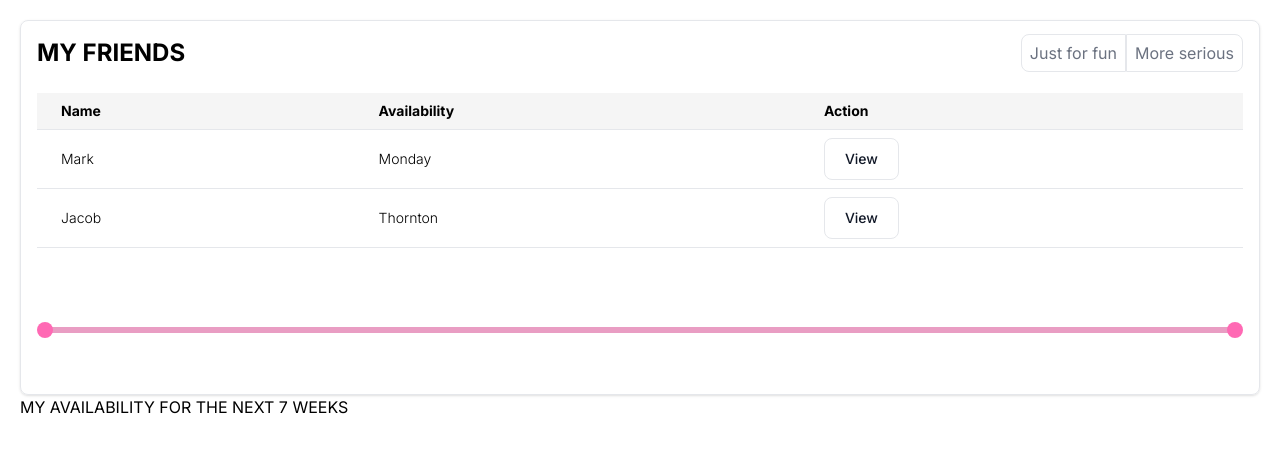
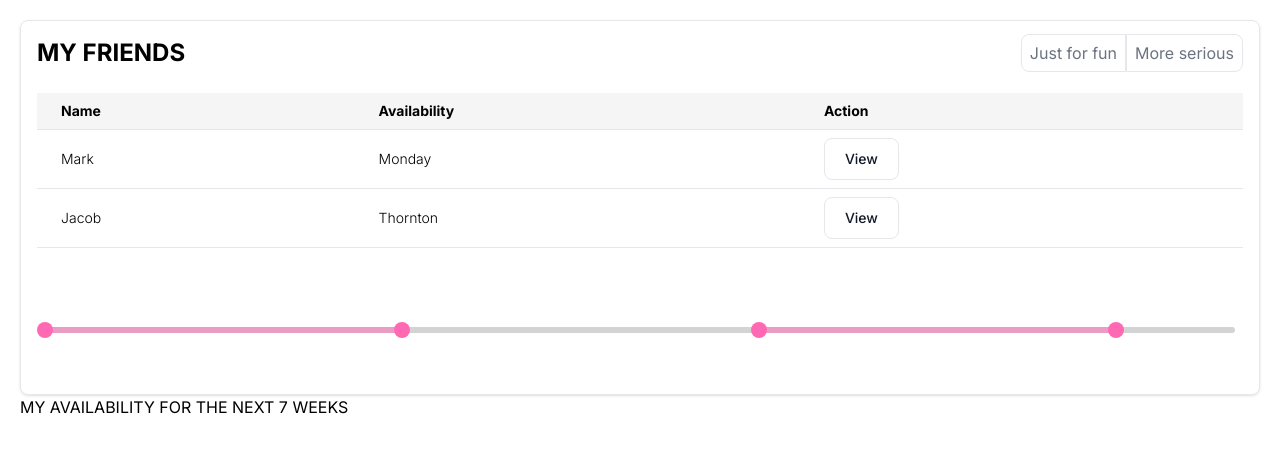
Before and after one commit to rafinutshaw/stafftribes-challenge, a Next.js app: page / in a window 1280 px wide. Shown: the top 452 px of the page. Built offline with nearby package versions, Linux system fonts and the light colour scheme.

Commit message:
Scaffold multirange slider

```diff
--- a/src/app/components/generic-components/intervals-slider/intervals-slider.tsx
+++ b/src/app/components/generic-components/intervals-slider/intervals-slider.tsx
@@ -2,30 +2,50 @@ import { useEffect, useState } from "react";
 import './style.scss'
 
 export default function IntervalsSlider({ min, max, value, step, onChange }: any) {
-    const [minValue, setMinValue] = useState(value ? value.min : min);
-    const [maxValue, setMaxValue] = useState(value ? value.max : max);
+    const [minValue, setMinValue] = useState(0);
+    const [maxValue, setMaxValue] = useState(30);
+    const [minValue2, setMinValue2] = useState(60);
+    const [maxValue2, setMaxValue2] = useState(90);
 
     useEffect(() => {
         if (value) {
-            setMinValue(value.min);
-            setMaxValue(value.max);
+            setMinValue(0);
+            setMaxValue(30);
+            setMinValue2(60);
+            setMaxValue2(90);
         }
-    }, [value]);
+    }, []);
 
     const handleChange = (newMin: number, newMax: number) => {
-        if (newMin >= newMax && newMax != max) {
+        if (newMin >= newMax && newMax < max) {
             newMax += 5
         }
-        if (newMax <= newMin && newMin != min) {
+        if (newMax <= newMin && newMin > min) {
             newMin -= 5
         }
+
         setMinValue(newMin)
         setMaxValue(newMax)
         onChange({ min: newMin, max: newMax });
     };
 
+    const handleChange2 = (newMin: number, newMax: number) => {
+        if (newMin >= newMax && newMax < max) {
+            newMax += 5
+        }
+        if (newMax <= newMin && newMin > min) {
+            newMin -= 5
+        }
+
+        setMinValue2(newMin)
+        setMaxValue2(newMax)
+        onChange({ min: newMin, max: newMax });
+    };
+
     const minPos = ((minValue - min) / (max - min)) * 100;
     const maxPos = ((maxValue - min) / (max - min)) * 100;
+    const minPos2 = ((minValue2 - min) / (max - min)) * 100;
+    const maxPos2 = ((maxValue2 - min) / (max - min)) * 100;
 
     return (
         <div className="wrapper">
@@ -48,17 +68,42 @@ export default function IntervalsSlider({ min, max, value, step, onChange }: any
                     step={step}
                     onChange={(e) => handleChange(minValue, +e.target.value)}
                 />
+                <input
+                    className="input"
+                    type="range"
+                    value={minValue2}
+                    min={min}
+                    max={max}
+                    step={step}
+                    onChange={(e) => handleChange2(+e.target.value, maxValue2)}
+                />
+                <input
+                    className="input"
+                    type="range"
+                    value={maxValue2}
+                    min={min}
+                    max={max}
+                    step={step}
+                    onChange={(e) => handleChange2(minValue2, +e.target.value)}
+                />
             </div>
 
             <div className="control-wrapper">
                 <div className="control" style={{ left: `${minPos}%` }} />
+                <div className="control" style={{ left: `${minPos2}%` }} />
                 <div className="rail">
                     <div
                         className="inner-rail"
                         style={{ left: `${minPos}%`, right: `${100 - maxPos}%` }}
                     />
+                    <div
+                        className="inner-rail"
+                        style={{ left: `${minPos2}%`, right: `${100 - maxPos2}%` }}
+                    />
                 </div>
                 <div className="control" style={{ left: `${maxPos}%` }} />
+                <div className="control" style={{ left: `${maxPos2}%` }} />
+
             </div>
         </div>
     );
```
